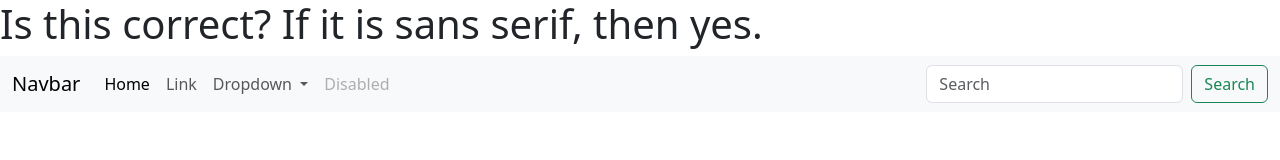
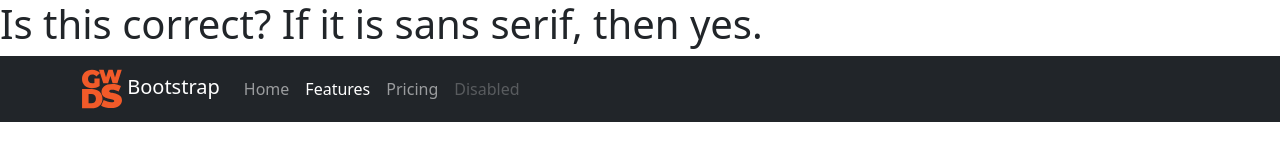
Before and after one commit to HelenaMarecka/bootstrap-week-2, a plain HTML site: page 23_24_SecondBootstrap5CodeSheetempty/index.html in a window 1280 px wide. Drawn offline with Linux system fonts and the light colour scheme.

Commit message:
Update index.html

```diff
--- a/23_24_SecondBootstrap5CodeSheetempty/index.html
+++ b/23_24_SecondBootstrap5CodeSheetempty/index.html
@@ -26,39 +26,30 @@
 
     <!-- I forgot to have you put the header in, so you get this on on me -->
 
-    <nav class="navbar navbar-expand-lg bg-body-tertiary">
-        <div class="container-fluid">
-          <a class="navbar-brand" href="#">Navbar</a>
-          <button class="navbar-toggler" type="button" data-bs-toggle="collapse" data-bs-target="#navbarSupportedContent" aria-controls="navbarSupportedContent" aria-expanded="false" aria-label="Toggle navigation">
+    <nav class="navbar navbar-dark bg-dark navbar-expand-lg">
+        <div class="container">
+          <a class="navbar-brand" href="#">
+            <img src="images/GWDS.svg" alt="Logo" width="40" height="40" class="d-inline-block align-text-center">
+            Bootstrap
+          </a>
+          <button class="navbar-toggler" type="button" data-bs-toggle="collapse" data-bs-target="#navbarNav" aria-controls="navbarNav" aria-expanded="false" aria-label="Toggle navigation">
             <span class="navbar-toggler-icon"></span>
           </button>
-          <div class="collapse navbar-collapse" id="navbarSupportedContent">
-            <ul class="navbar-nav me-auto mb-2 mb-lg-0">
+          <div class="collapse navbar-collapse" id="navbarNav">
+            <ul class="navbar-nav">
               <li class="nav-item">
-                <a class="nav-link active" aria-current="page" href="#">Home</a>
+                <a class="nav-link" href="#">Home</a>
               </li>
               <li class="nav-item">
-                <a class="nav-link" href="#">Link</a>
+                <a class="nav-link active" aria-current="page" href="#">Features</a>
               </li>
-              <li class="nav-item dropdown">
-                <a class="nav-link dropdown-toggle" href="#" role="button" data-bs-toggle="dropdown" aria-expanded="false">
-                  Dropdown
-                </a>
-                <ul class="dropdown-menu">
-                  <li><a class="dropdown-item" href="#">Action</a></li>
-                  <li><a class="dropdown-item" href="#">Another action</a></li>
-                  <li><hr class="dropdown-divider"></li>
-                  <li><a class="dropdown-item" href="#">Something else here</a></li>
-                </ul>
+              <li class="nav-item">
+                <a class="nav-link" href="#">Pricing</a>
               </li>
               <li class="nav-item">
                 <a class="nav-link disabled" aria-disabled="true">Disabled</a>
               </li>
             </ul>
-            <form class="d-flex" role="search">
-              <input class="form-control me-2" type="search" placeholder="Search" aria-label="Search">
-              <button class="btn btn-outline-success" type="submit">Search</button>
-            </form>
           </div>
         </div>
       </nav>
```
